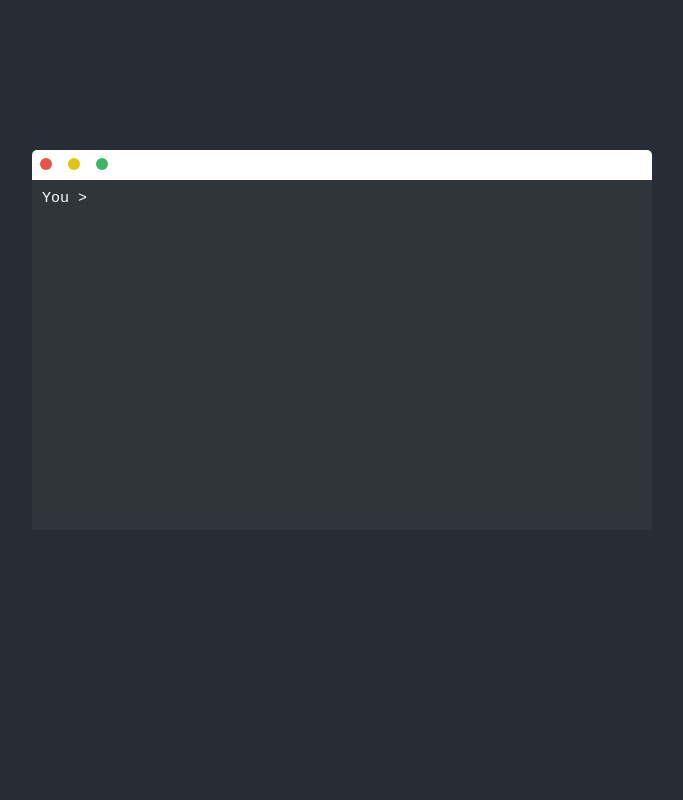
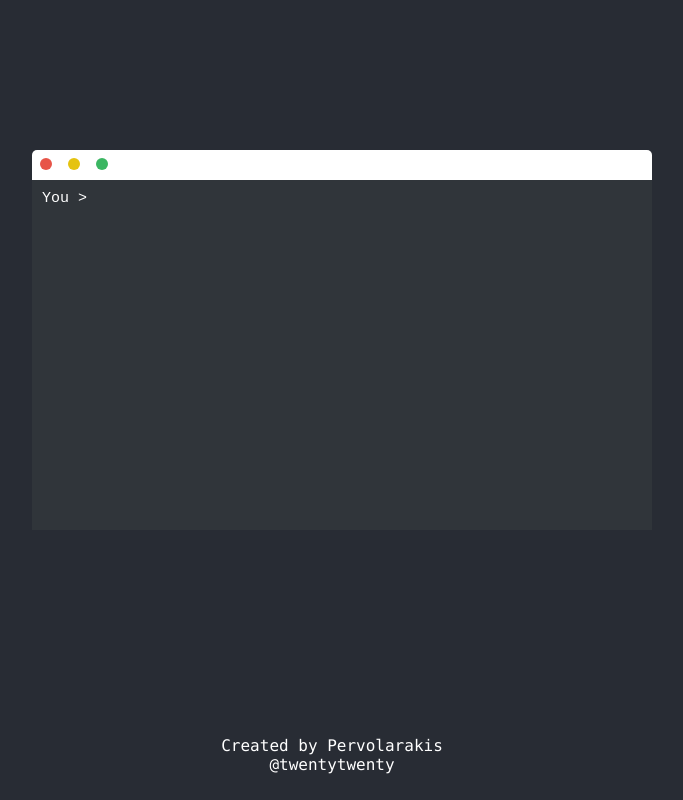
Before and after one commit to Pervolarakis/react-cli-component, a React (Create React App) app: page / in a window 1280 px wide. Shown: the whole page, without its empty margins (308-991 px from the left). Built offline with nearby package versions, Linux system fonts and the light colour scheme; no server answers.

Commit message:
added footer

```diff
--- a/src/App.css
+++ b/src/App.css
@@ -1,5 +1,8 @@
+
 .App {
   text-align: center;
+  background-color: #282c34;
+  min-height: 100vh;
 }
 
 .App-logo {
@@ -15,7 +18,7 @@
 
 .App-header {
   background-color: #282c34;
-  min-height: 100vh;
+  min-height: 90vh;
   display: flex;
   flex-direction: column;
   align-items: center;
@@ -27,6 +30,7 @@
   color: #61dafb;
 }
 
+
 @keyframes App-logo-spin {
   from {
     transform: rotate(0deg);
--- a/src/App.js
+++ b/src/App.js
@@ -12,6 +12,12 @@ function App() {
       <header className="App-header">
         <Cli />
       </header>
+      <p style={{ color: "white", fontFamily: 'consolas' }}>
+        Created by Pervolarakis
+        <br />
+        @twentytwenty
+      </p>
+
 
     </div>
   );
```
